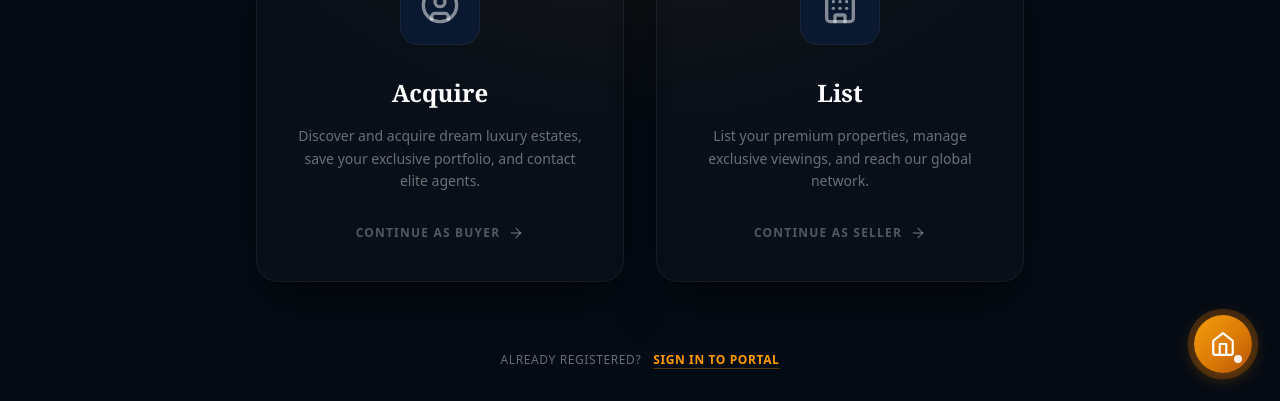
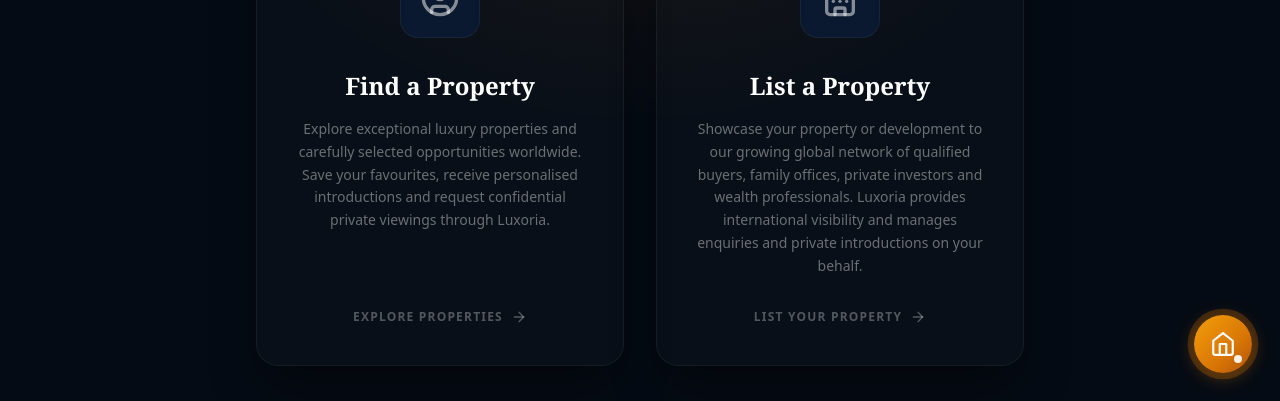
Before and after one commit to BonamGokulVenkat/Real-Estate-Frontend, a Next.js app: page /signup in a window 1280 px wide. Shown: the part 399-800 px from the top of the page. Built offline with nearby package versions, Linux system fonts and the light colour scheme; no server answers.

Commit message:
Update page.tsx
text changes

```diff
--- a/app/signup/page.tsx
+++ b/app/signup/page.tsx
@@ -47,12 +47,12 @@
                 <div className="w-20 h-20 bg-[#0A192F] rounded-2xl flex items-center justify-center mb-8 border border-white/5 group-hover:border-amber-500/30 group-hover:-translate-y-2 transition-all duration-300 shadow-inner">
                   <UserCircle className="w-10 h-10 text-white/50 group-hover:text-amber-500 transition-colors" />
                 </div>
-                <h2 className="text-2xl font-serif font-bold text-white mb-4">Acquire</h2>
+                <h2 className="text-2xl font-serif font-bold text-white mb-4">Find a Property</h2>
                 <p className="text-white/40 text-sm leading-relaxed mb-8 flex-1">
-                  Discover and acquire dream luxury estates, save your exclusive portfolio, and contact elite agents.
+                  Explore exceptional luxury properties and carefully selected opportunities worldwide. Save your favourites, receive personalised introductions and request confidential private viewings through Luxoria.
                 </p>
                 <div className="flex items-center text-xs font-bold uppercase tracking-widest text-white/30 group-hover:text-amber-500 transition-colors">
-                  Continue as Buyer <ArrowRight className="w-4 h-4 ml-2 group-hover:translate-x-2 transition-transform" />
+                  EXPLORE PROPERTIES <ArrowRight className="w-4 h-4 ml-2 group-hover:translate-x-2 transition-transform" />
                 </div>
               </div>
             </Link>
@@ -67,12 +67,12 @@
                 <div className="w-20 h-20 bg-[#0A192F] rounded-2xl flex items-center justify-center mb-8 border border-white/5 group-hover:border-amber-500/30 group-hover:-translate-y-2 transition-all duration-300 shadow-inner">
                   <Building className="w-10 h-10 text-white/50 group-hover:text-amber-500 transition-colors" />
                 </div>
-                <h2 className="text-2xl font-serif font-bold text-white mb-4">List</h2>
+                <h2 className="text-2xl font-serif font-bold text-white mb-4">List a Property</h2>
                 <p className="text-white/40 text-sm leading-relaxed mb-8 flex-1">
-                  List your premium properties, manage exclusive viewings, and reach our global network.
+                  Showcase your property or development to our growing global network of qualified buyers, family offices, private investors and wealth professionals. Luxoria provides international visibility and manages enquiries and private introductions on your behalf.
                 </p>
                 <div className="flex items-center text-xs font-bold uppercase tracking-widest text-white/30 group-hover:text-amber-500 transition-colors">
-                  Continue as Seller <ArrowRight className="w-4 h-4 ml-2 group-hover:translate-x-2 transition-transform" />
+                  LIST YOUR PROPERTY <ArrowRight className="w-4 h-4 ml-2 group-hover:translate-x-2 transition-transform" />
                 </div>
               </div>
             </Link>
@@ -87,7 +87,7 @@
             Already registered?
           </span>
           <Link href="/login" className="text-amber-500 hover:text-amber-400 text-xs font-bold uppercase tracking-wider transition-colors ml-3 underline decoration-amber-500/30 underline-offset-4">
-            Sign In to Portal
+            Sign In
           </Link>
         </motion.div>
       </div>
```
